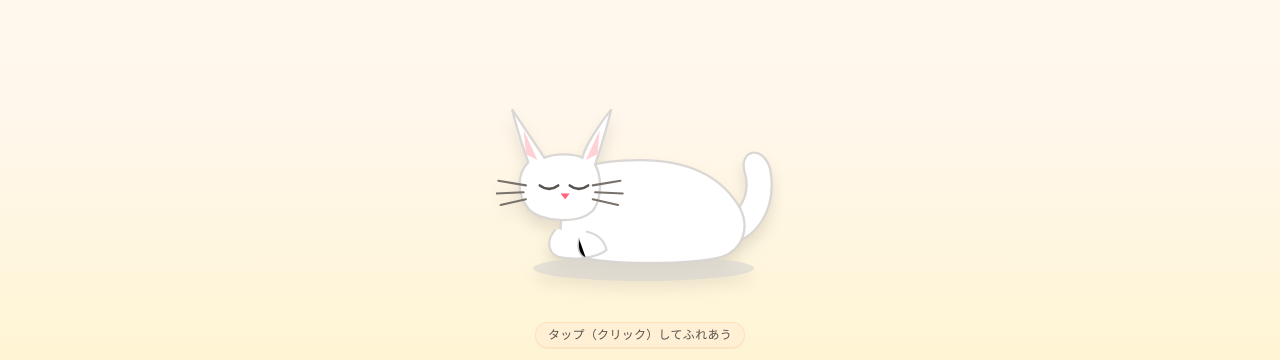
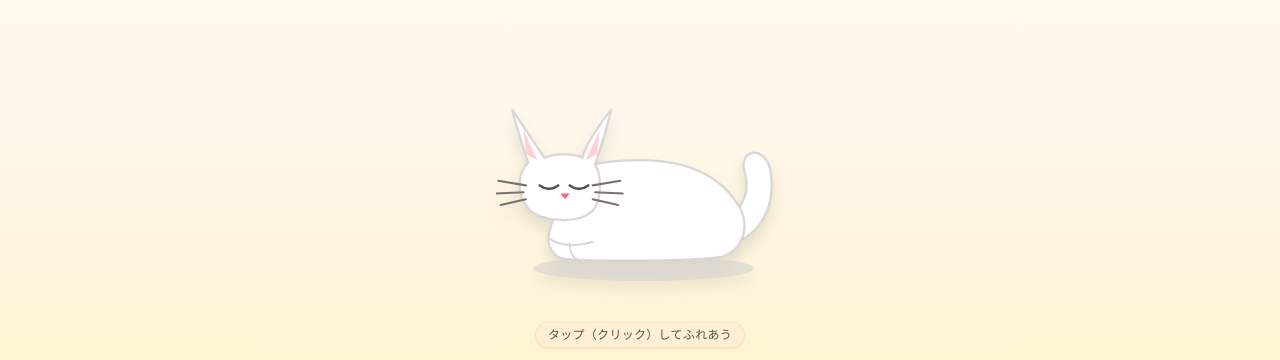
Before and after one commit to chyu25501-sudo/cat-room, a React (Vite) app: page / in a window 1280 px wide. Both pictures are taken after a click on the button "猫の見た目を切り替える". Shown: the part 301-661 px from the top of the page. Built offline with nearby package versions, Linux system fonts and the light colour scheme.

Commit message:
fix: 白猫の前足輪郭線を胴体と一体化し重なり部分の黒塗りを解消

```diff
--- a/src/components/cats/WhiteCat.tsx
+++ b/src/components/cats/WhiteCat.tsx
@@ -43,32 +43,35 @@ export const WhiteCat: React.FC<CatShapeProps> = ({ isReacting = false }) => {
         strokeWidth="2"
       />
 
-      {/* 胴体（床にごろんと寝転がったリラックスシルエット） */}
+      {/* 胴体と香箱座りの前足（一体化したシームレスな輪郭線） */}
       <path
         d="
           M 66 90
           C 60 72 85 64 125 64
           C 165 64 195 76 212 106
           C 220 122 215 142 196 148
-          C 168 155 98 155 74 148
-          C 54 142 50 118 66 90
+          C 168 152 90 152 62 150
+          C 48 149 44 138 46 128
+          C 48 116 56 104 66 90
           Z"
         className="fill-white stroke-stone-300/90"
         strokeWidth="2"
       />
 
-      {/* 前足（香箱座りのように胸元にきゅっとしまい込んだ前足） */}
+      {/* 香箱座りの前足の折り込みディテール（fill="none"で不要な黒塗りを防止） */}
       <path
-        d="M 52 124 C 44 132 44 144 54 148 C 66 151 86 150 96 142 C 94 134 88 128 78 126"
-        className="fill-white stroke-stone-300/90"
+        d="M 46 132 C 54 138 70 140 84 135"
+        className="stroke-stone-300/90"
         strokeWidth="1.8"
+        strokeLinecap="round"
+        fill="none"
       />
-      {/* 手の折り込みの丸みディテール */}
       <path
-        d="M 72 132 C 70 140 72 147 78 149"
+        d="M 64 136 C 64 142 66 148 70 150"
         className="stroke-stone-300/90"
         strokeWidth="1.5"
         strokeLinecap="round"
+        fill="none"
       />
 
       {/* 頭部と耳（少し首をかしげてこちらを見上げる寝転がりポーズ） */}
```
